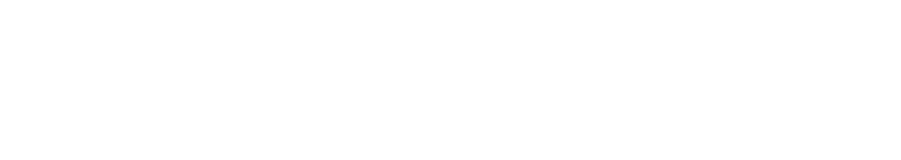
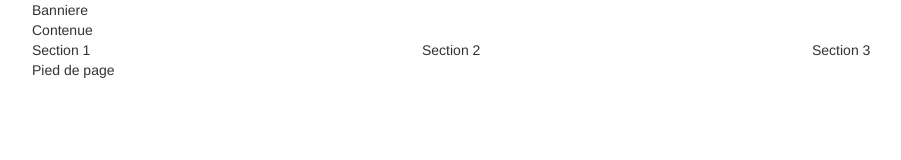
Before and after one commit to stormrain/Projets, a plain HTML site: page index.html in a window 1280 px wide. Shown: the whole page, without its empty margins (38-939 px from the left). Drawn offline with nearby package versions, Linux system fonts and the light colour scheme.

Commit message:
Balise section

```diff
--- a/index.html
+++ b/index.html
@@ -16,6 +16,24 @@
     <![endif]-->
   </head>
 <body>
+	<div class="container">
+		<div class="row">
+            <div class="col-lg-12">Banniere</div>
+        </div>
+        <div class="row">
+          <div class="col-lg-12">Contenue</div>
+        </div>
+        <div class="row">
+          <section class="col-md-4">Section 1</section>
+          <section class="col-md-4">Section 2</section>
+          <section class="col-md-4"> Section 3</section>
+        </div>
+
+        <footer class="row">
+          <div class="col-lg-12">Pied de page</div>
+        </footer>
+	</div>
+
       <!-- jQuery (necessary for Bootstrap's JavaScript plugins) -->
       <script src="https://ajax.googleapis.com/ajax/libs/jquery/1.11.0/jquery.min.js"></script>
       <!-- Include all compiled plugins (below), or include individual files as needed -->
```
